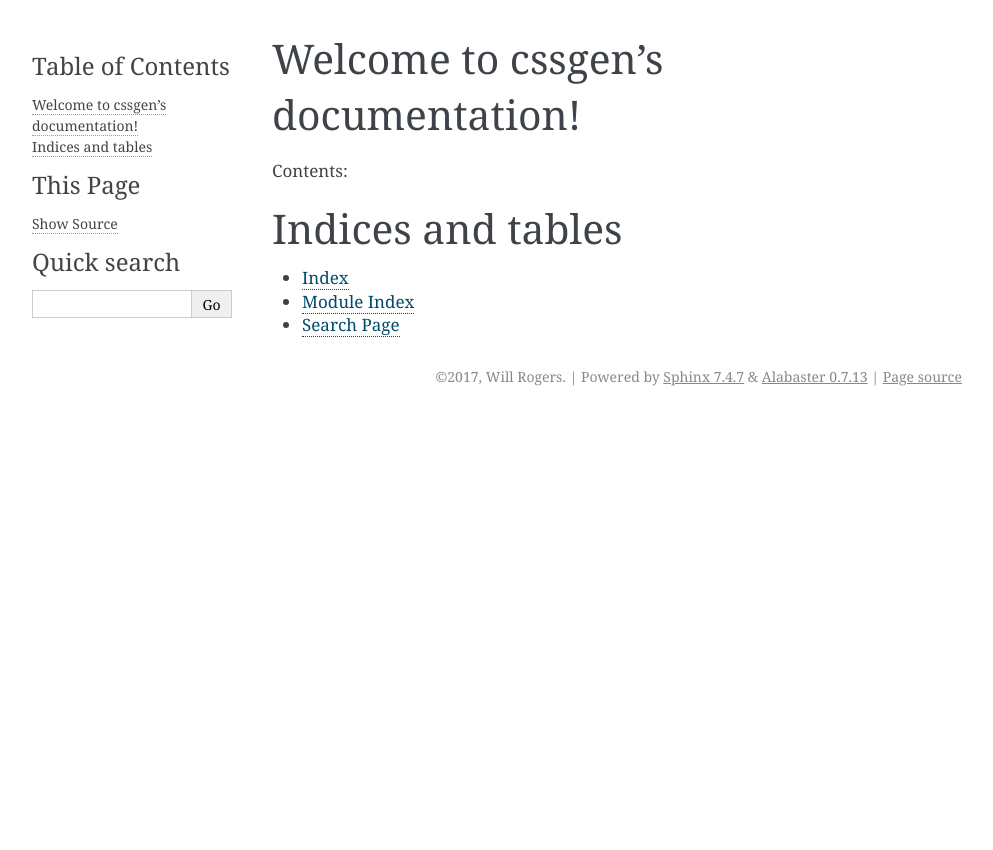
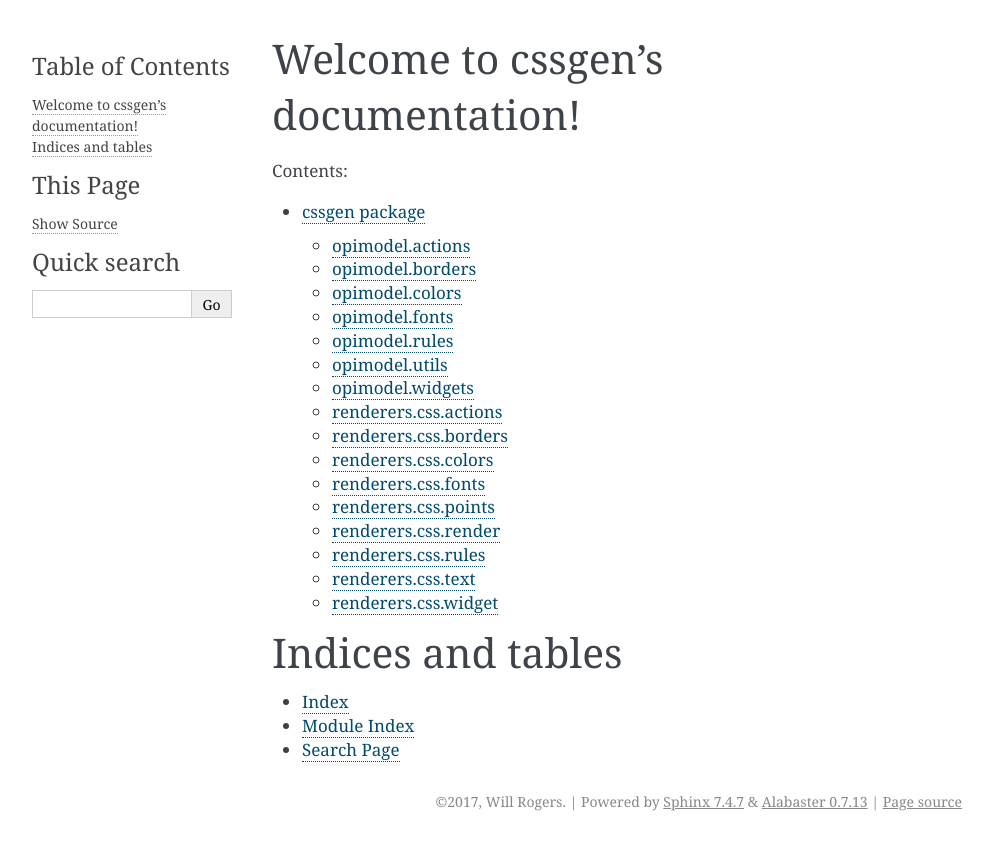
Before and after one commit to archman/opi-generator, a Sphinx documentation site: the page built from docs/index.rst, in a window 1280 px wide. Shown: the top 850 px of the page, without its empty margins (148-1141 px from the left). Built offline with Sphinx 7.4.7, drawn with Linux system fonts in a browser that asks for light colours.

Commit message:
Added files to generate module index

```diff
--- /dev/null
+++ b/docs/cssgen.rst
@@ -0,0 +1,130 @@
+cssgen package
+=============
+
+opimodel.actions
+---------------
+
+.. automodule:: opimodel.actions
+    :members:
+    :undoc-members:
+    :show-inheritance:
+
+opimodel.borders
+---------------
+
+.. automodule:: opimodel.borders
+    :members:
+    :undoc-members:
+    :show-inheritance:
+
+opimodel.colors
+---------------
+
+.. automodule:: opimodel.colors
+    :members:
+    :undoc-members:
+    :show-inheritance:
+
+opimodel.fonts
+---------------
+
+.. automodule:: opimodel.fonts
+    :members:
+    :undoc-members:
+    :show-inheritance:
+
+opimodel.rules
+---------------
+
+.. automodule:: opimodel.rules
+    :members:
+    :undoc-members:
+    :show-inheritance:
+
+opimodel.utils
+---------------
+
+.. automodule:: opimodel.utils
+    :members:
+    :undoc-members:
+    :show-inheritance:
+
+opimodel.widgets
+---------------
+
+.. automodule:: opimodel.widgets
+    :members:
+    :undoc-members:
+    :show-inheritance:
+
+renderers.css.actions
+---------------
+
+.. automodule:: renderers.css.actions
+    :members:
+    :undoc-members:
+    :show-inheritance:
+
+renderers.css.borders
+---------------
+
+.. automodule:: renderers.css.borders
+    :members:
+    :undoc-members:
+    :show-inheritance:
+
+renderers.css.colors
+---------------
+
+.. automodule:: renderers.css.colors
+    :members:
+    :undoc-members:
+    :show-inheritance:
+
+renderers.css.fonts
+---------------
+
+.. automodule:: renderers.css.fonts
+    :members:
+    :undoc-members:
+    :show-inheritance:
+
+renderers.css.points
+---------------
+
+.. automodule:: renderers.css.points
+    :members:
+    :undoc-members:
+    :show-inheritance:
+
+renderers.css.render
+---------------
+
+.. automodule:: renderers.css.render
+    :members:
+    :undoc-members:
+    :show-inheritance:
+
+renderers.css.rules
+---------------
+
+.. automodule:: renderers.css.rules
+    :members:
+    :undoc-members:
+    :show-inheritance:
+
+renderers.css.text
+---------------
+
+.. automodule:: renderers.css.text
+    :members:
+    :undoc-members:
+    :show-inheritance:
+
+renderers.css.widget
+---------------
+
+.. automodule:: renderers.css.widget
+    :members:
+    :undoc-members:
+    :show-inheritance:
--- a/docs/index.rst
+++ b/docs/index.rst
@@ -11,6 +11,8 @@
 .. toctree::
    :maxdepth: 2
 
+   cssgen
+
 
 
 Indices and tables
```
